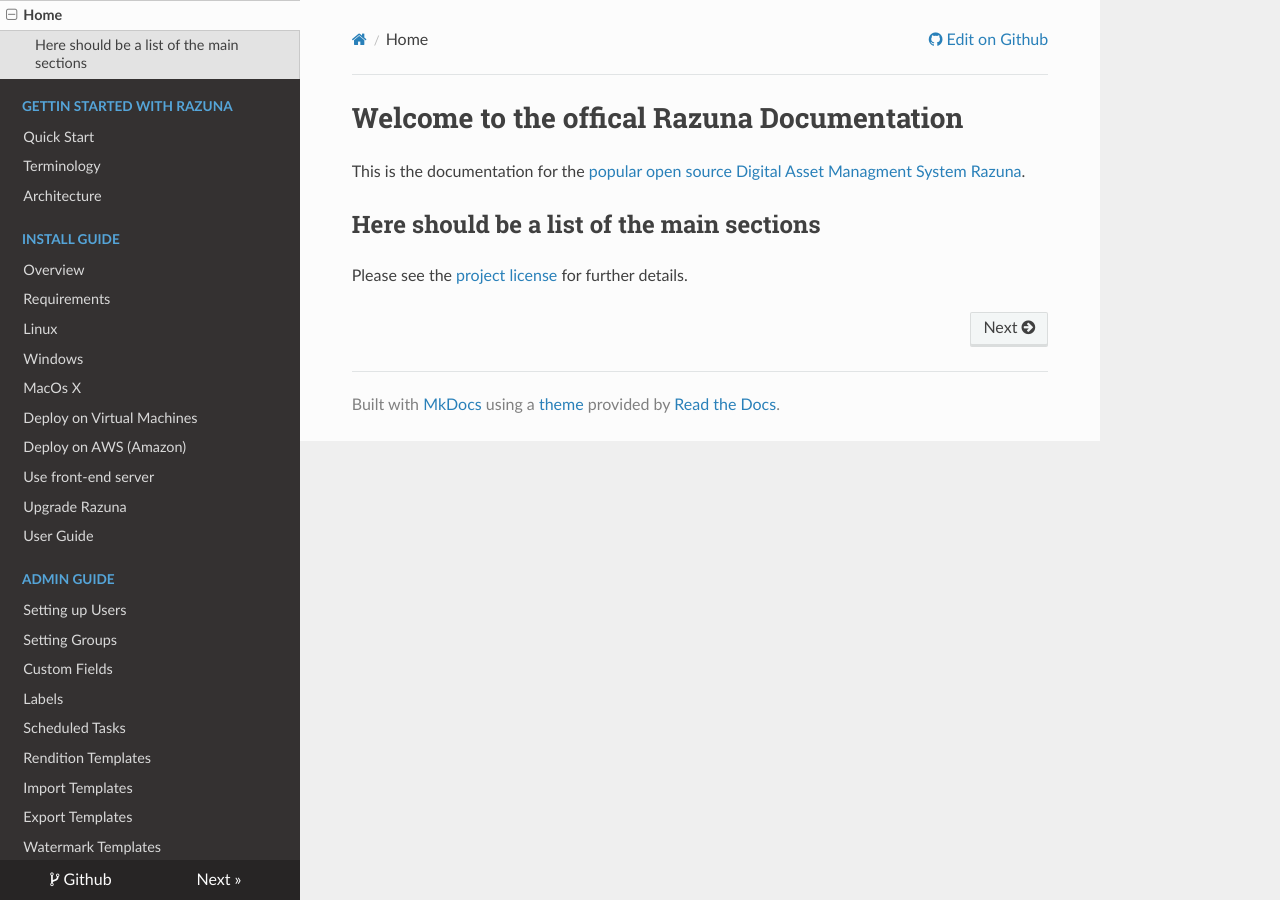
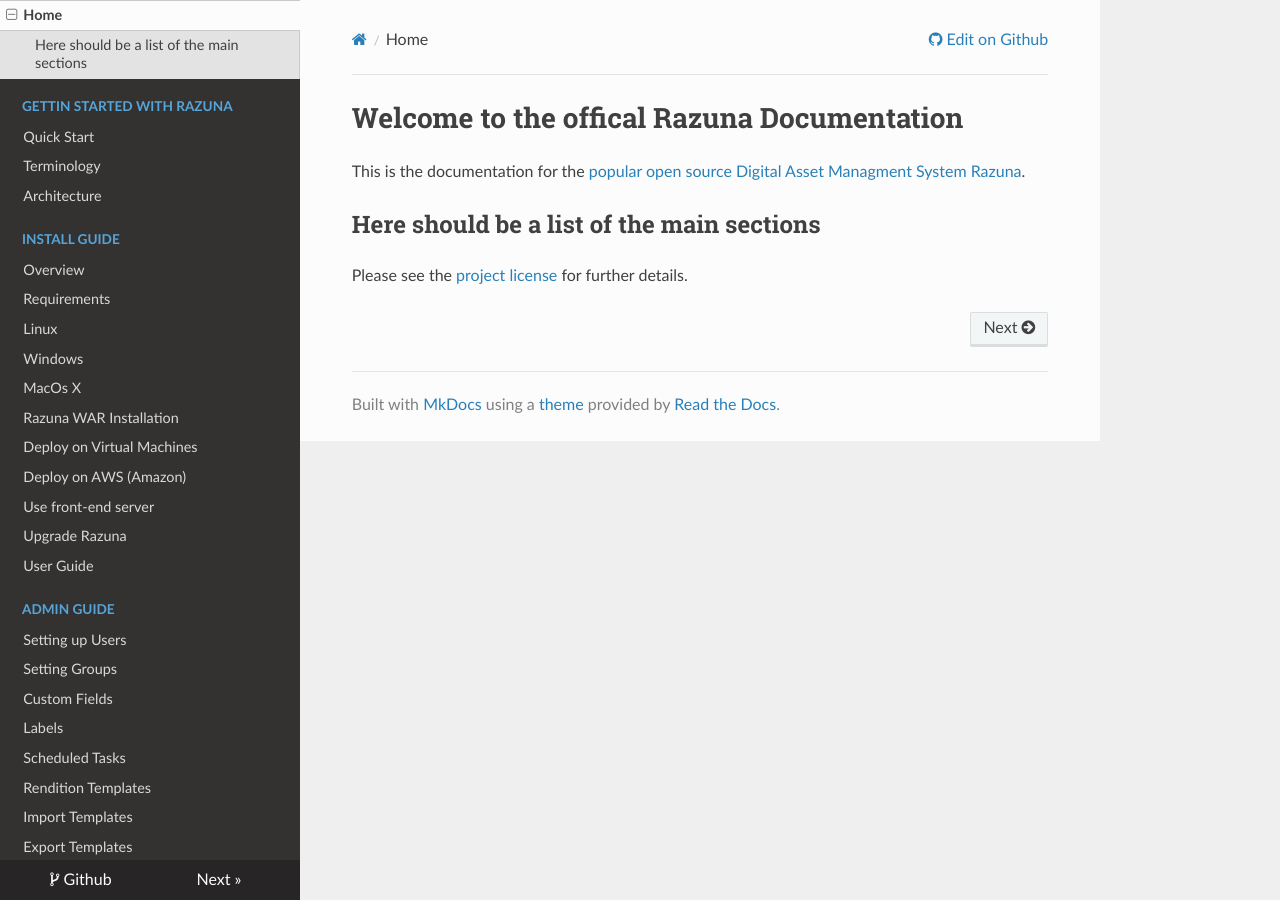
Before and after one commit to razuna/razuna-docs, an MkDocs documentation site: the page built from docs/index.md, in a window 1280 px wide. Built offline with MkDocs 1.6.1, drawn with Linux system fonts in a browser that asks for light colours; nearby versions of some CDN libraries; old or Windows-style settings are respelled for this version of MkDocs.

Commit message:
Update new folder

```diff
--- a/mkdocs.yml
+++ b/mkdocs.yml
@@ -17,6 +17,7 @@ pages:
   - Linux: 'installation/linux.md'
   - Windows: 'installation/windows.md'
   - MacOs X: 'installation/macosx.md'
+  - Razuna WAR Installation : 'installation/WAR.md'
   - Deploy on Virtual Machines: 'installation/vms.md'
   - Deploy on AWS (Amazon): 'installation/aws.md'
   - Use front-end server: 'installation/nginxapache.md'
```
